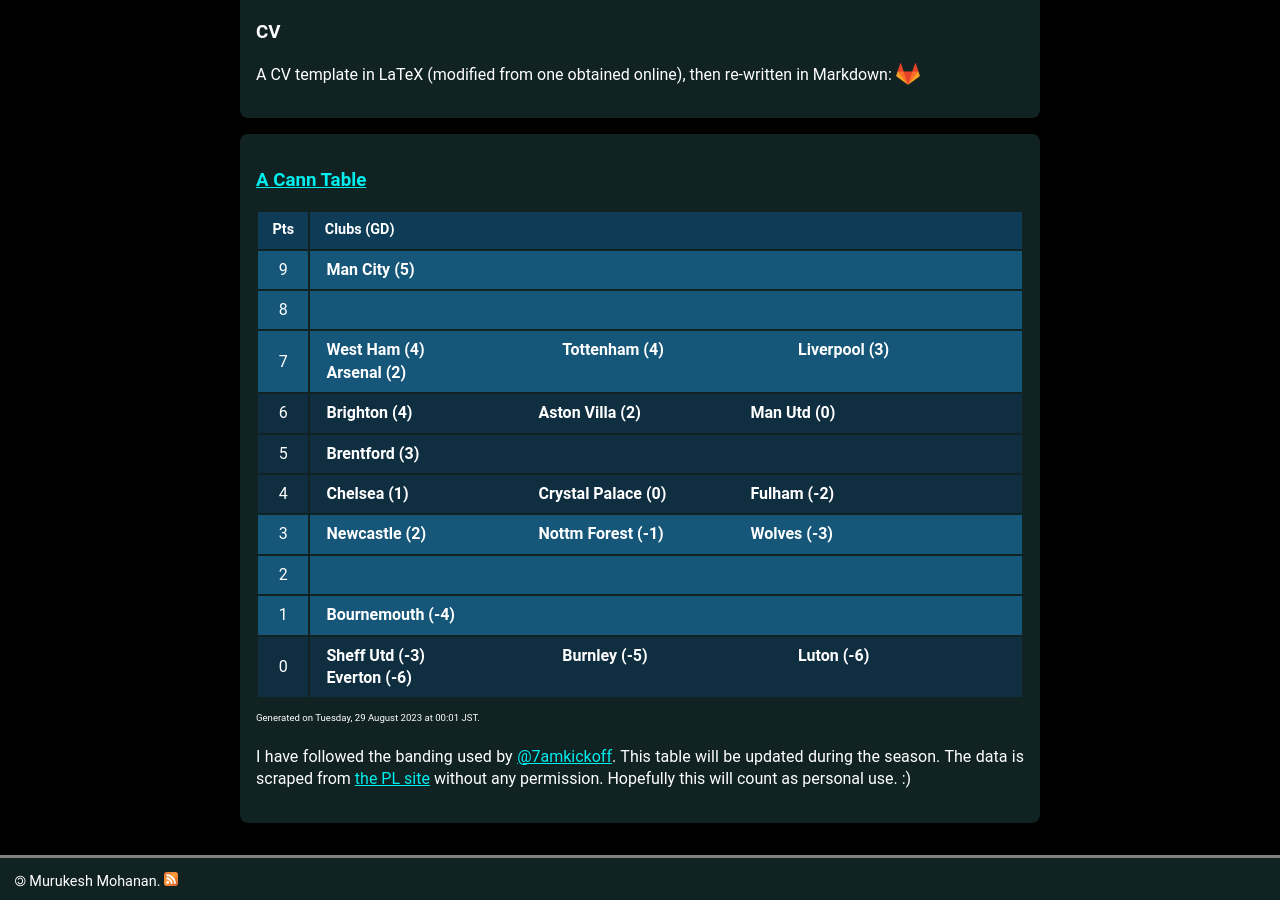
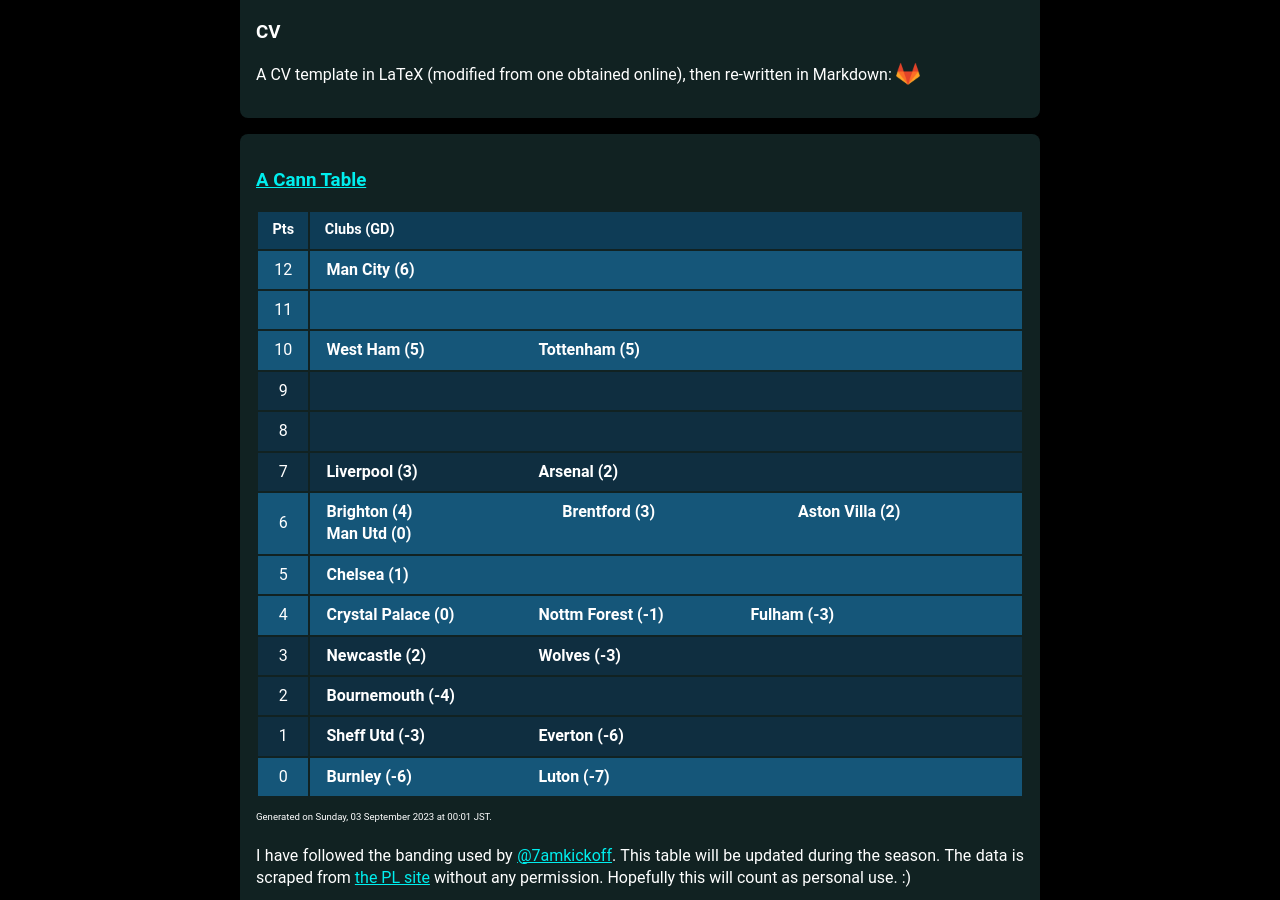
Before and after one commit to muru/muru.github.io, a Jekyll site: the page built from resources.md, in a window 1280 px wide and 900 px high, scrolled down 1235 px. Built offline with Jekyll 4.4.1, drawn with Linux system fonts in a browser that asks for light colours; some web fonts are replaced.

Commit message:
updated cann-table: Sun  3 Sep 00:01:58 JST 2023

```diff
--- a/cann-table.html
+++ b/cann-table.html
@@ -1,74 +1,89 @@
 <table id="cann-table">
 <thead> <th> Pts </th> <th> Clubs (GD) </th> </thead>
 	<tr class="cann-row-1">
-		<td class="cann-point"> 9 </td>
+		<td class="cann-point"> 12 </td>
 		<td class="cann-clubs">
-			<span class="club-name"> Man City (5) </span>
+			<span class="club-name"> Man City (6) </span>
 		</td>
  	</tr>
 	<tr class="cann-row-1">
+		<td class="cann-point"> 11 </td>
+		<td class="cann-clubs">
+		</td>
+ 	</tr>
+	<tr class="cann-row-1">
+		<td class="cann-point"> 10 </td>
+		<td class="cann-clubs">
+			<span class="club-name"> West Ham (5) </span>
+			<span class="club-name"> Tottenham (5) </span>
+		</td>
+ 	</tr>
+	<tr class="cann-row-2">
+		<td class="cann-point"> 9 </td>
+		<td class="cann-clubs">
+		</td>
+ 	</tr>
+	<tr class="cann-row-2">
 		<td class="cann-point"> 8 </td>
 		<td class="cann-clubs">
 		</td>
  	</tr>
-	<tr class="cann-row-1">
+	<tr class="cann-row-2">
 		<td class="cann-point"> 7 </td>
 		<td class="cann-clubs">
-			<span class="club-name"> West Ham (4) </span>
-			<span class="club-name"> Tottenham (4) </span>
 			<span class="club-name"> Liverpool (3) </span>
 			<span class="club-name"> Arsenal (2) </span>
 		</td>
  	</tr>
-	<tr class="cann-row-2">
+	<tr class="cann-row-1">
 		<td class="cann-point"> 6 </td>
 		<td class="cann-clubs">
 			<span class="club-name"> Brighton (4) </span>
+			<span class="club-name"> Brentford (3) </span>
 			<span class="club-name"> Aston Villa (2) </span>
 			<span class="club-name"> Man Utd (0) </span>
 		</td>
  	</tr>
-	<tr class="cann-row-2">
+	<tr class="cann-row-1">
 		<td class="cann-point"> 5 </td>
 		<td class="cann-clubs">
-			<span class="club-name"> Brentford (3) </span>
+			<span class="club-name"> Chelsea (1) </span>
+		</td>
+ 	</tr>
+	<tr class="cann-row-1">
+		<td class="cann-point"> 4 </td>
+		<td class="cann-clubs">
+			<span class="club-name"> Crystal Palace (0) </span>
+			<span class="club-name"> Nottm Forest (-1) </span>
+			<span class="club-name"> Fulham (-3) </span>
 		</td>
  	</tr>
 	<tr class="cann-row-2">
-		<td class="cann-point"> 4 </td>
-		<td class="cann-clubs">
-			<span class="club-name"> Chelsea (1) </span>
-			<span class="club-name"> Crystal Palace (0) </span>
-			<span class="club-name"> Fulham (-2) </span>
-		</td>
- 	</tr>
-	<tr class="cann-row-1">
 		<td class="cann-point"> 3 </td>
 		<td class="cann-clubs">
 			<span class="club-name"> Newcastle (2) </span>
-			<span class="club-name"> Nottm Forest (-1) </span>
 			<span class="club-name"> Wolves (-3) </span>
 		</td>
  	</tr>
-	<tr class="cann-row-1">
+	<tr class="cann-row-2">
 		<td class="cann-point"> 2 </td>
-		<td class="cann-clubs">
-		</td>
- 	</tr>
-	<tr class="cann-row-1">
-		<td class="cann-point"> 1 </td>
 		<td class="cann-clubs">
 			<span class="club-name"> Bournemouth (-4) </span>
 		</td>
  	</tr>
 	<tr class="cann-row-2">
-		<td class="cann-point"> 0 </td>
+		<td class="cann-point"> 1 </td>
 		<td class="cann-clubs">
 			<span class="club-name"> Sheff Utd (-3) </span>
-			<span class="club-name"> Burnley (-5) </span>
-			<span class="club-name"> Luton (-6) </span>
 			<span class="club-name"> Everton (-6) </span>
 		</td>
  	</tr>
+	<tr class="cann-row-1">
+		<td class="cann-point"> 0 </td>
+		<td class="cann-clubs">
+			<span class="club-name"> Burnley (-6) </span>
+			<span class="club-name"> Luton (-7) </span>
+		</td>
+ 	</tr>
 </table>
-<span id="cann-gen-note"> Generated on  Tuesday, 29 August 2023 at 00:01 JST. </span>
+<span id="cann-gen-note"> Generated on  Sunday, 03 September 2023 at 00:01 JST. </span>
```
